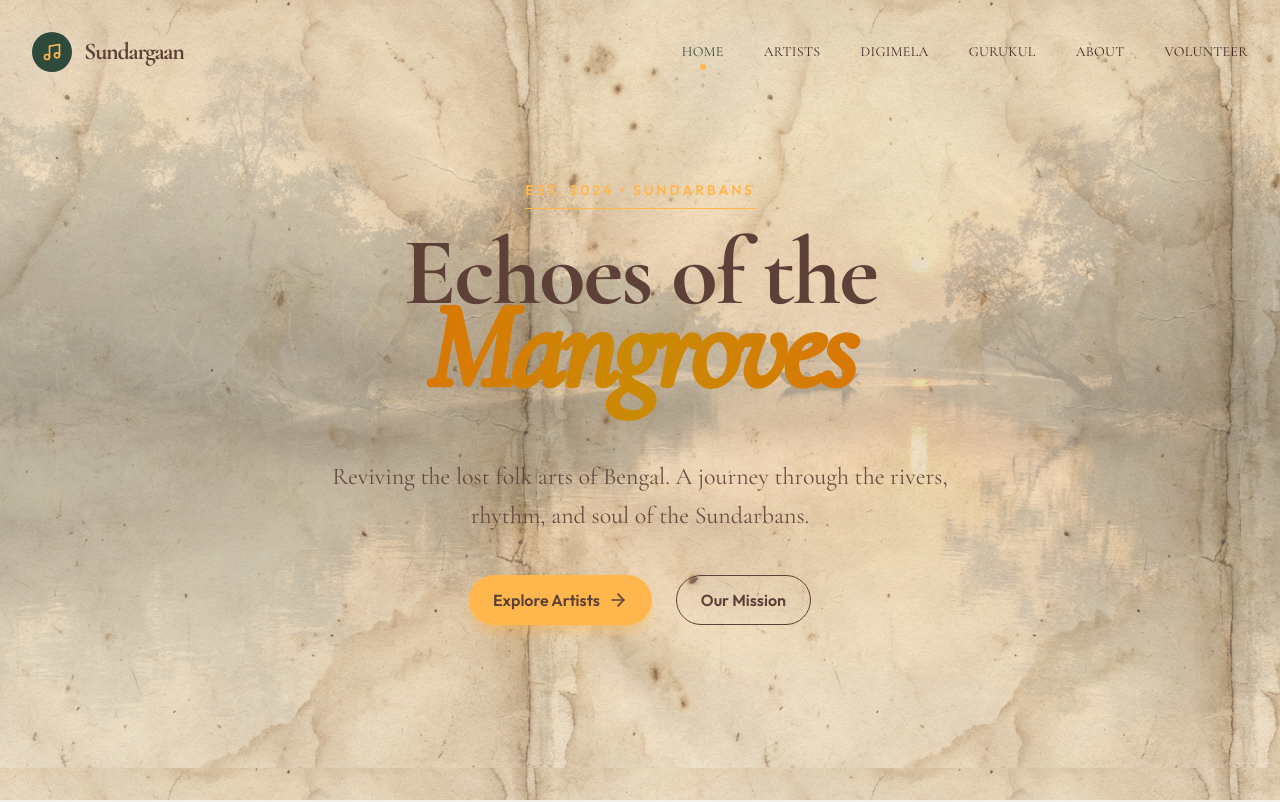
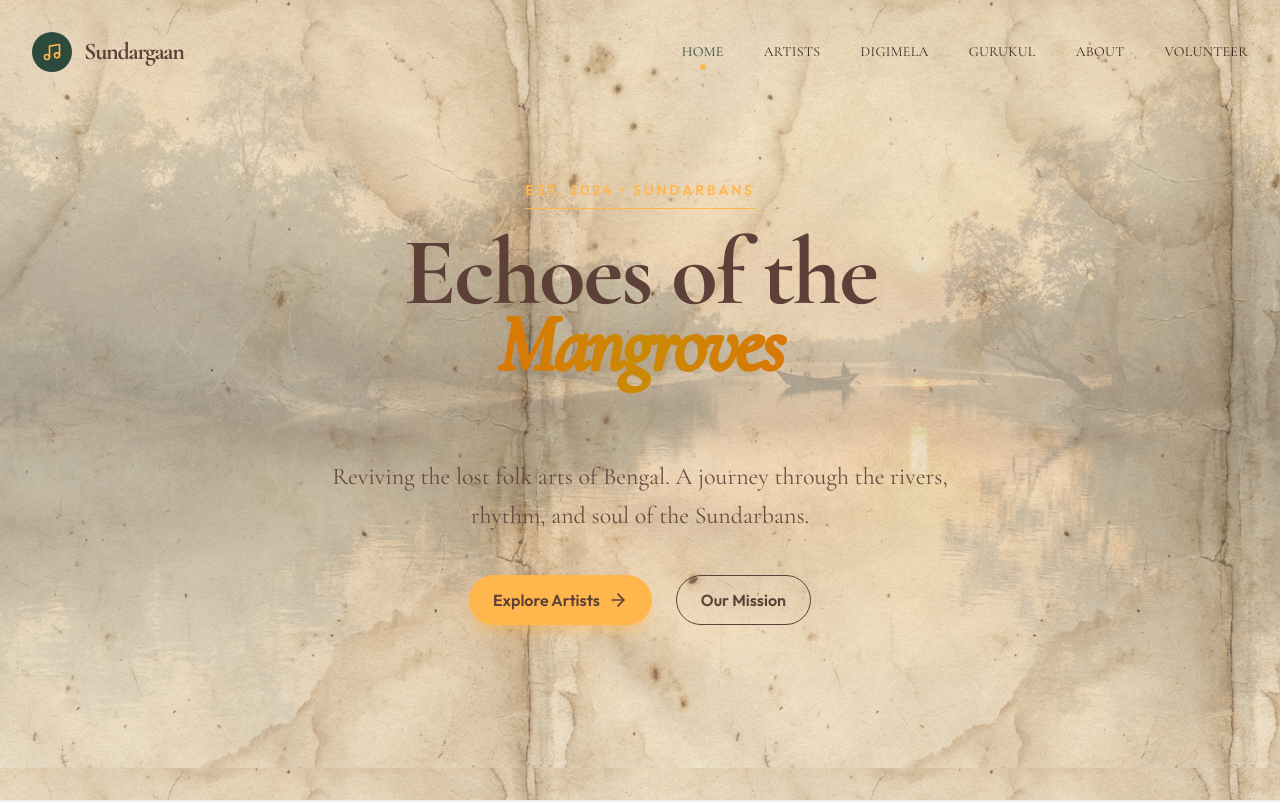
Before and after one commit to soumic28/sundargaan, a React (Vite) app: page / in a window 1280 px wide. Shown: the top 802 px of the page. Built offline with nearby package versions, Linux system fonts and the light colour scheme.

Commit message:
feat: Add animated title component and implement initial homepage layout.

```diff
--- a/src/components/AnimatedTitle.tsx
+++ b/src/components/AnimatedTitle.tsx
@@ -19,7 +19,7 @@ const AnimatedTitle: React.FC<AnimatedTitleProps> = ({ text, className = '' }) =
     return (
         <div className={`relative inline-block ${className}`}>
             <svg
-                viewBox="0 0 400 80"
+                viewBox="0 0 600 100"
                 className="w-full h-full overflow-visible"
                 style={{ maxWidth: '100%', height: 'auto' }}
             >
@@ -37,7 +37,7 @@ const AnimatedTitle: React.FC<AnimatedTitleProps> = ({ text, className = '' }) =
                     y="50%"
                     dominantBaseline="middle"
                     textAnchor="middle"
-                    className="font-heading italic font-bold text-6xl md:text-8xl"
+                    className="font-heading italic font-bold text-5xl md:text-8xl"
                     style={{
                         fill: 'none',
                         stroke: 'url(#textGradient)',
@@ -56,7 +56,7 @@ const AnimatedTitle: React.FC<AnimatedTitleProps> = ({ text, className = '' }) =
                     y="50%"
                     dominantBaseline="middle"
                     textAnchor="middle"
-                    className="font-heading italic font-bold text-6xl md:text-8xl"
+                    className="font-heading italic font-bold text-5xl md:text-8xl"
                     style={{
                         fill: 'url(#textGradient)',
                         stroke: 'none',
--- a/src/pages/Home.tsx
+++ b/src/pages/Home.tsx
@@ -57,7 +57,7 @@ const Home: React.FC = () => {
 
           <h1 className="text-4xl md:text-6xl lg:text-8xl font-bold mb-6 leading-none text-mud animate-in fade-in slide-in-from-bottom-5 duration-1000 delay-200 fill-mode-backwards flex flex-col items-center">
             Echoes of the <br />
-            <AnimatedTitle text="Mangroves" className="w-[300px] md:w-[500px] h-[80px] md:h-[120px] -mt-2 " />
+            <AnimatedTitle text="Mangroves" className="w-full max-w-[300px] md:max-w-[500px] h-[60px] md:h-[120px] -mt-2 " />
           </h1>
           <p className="text-2xl max-w-2xl mx-auto mb-10 opacity-90 font-heading leading-relaxed text-text-secondary animate-in fade-in slide-in-from-bottom-5 duration-1000 delay-500 fill-mode-backwards">
             Reviving the lost folk arts of Bengal. A journey through the rivers, rhythm, and soul of the Sundarbans.
```
